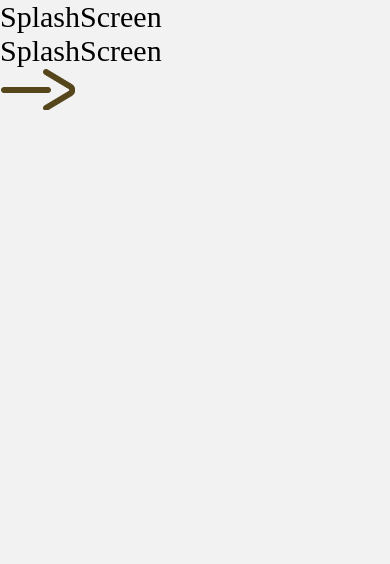
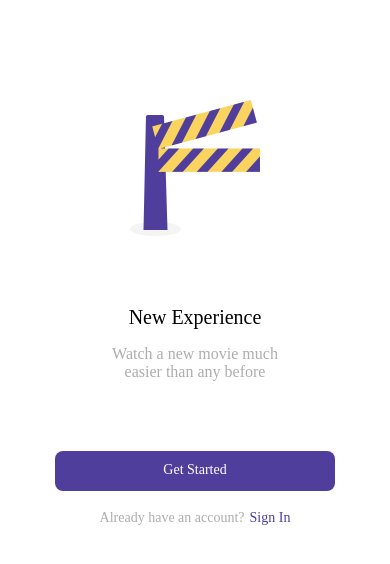
Before and after one commit to MuhammadAnsoriNasution/react-native-flutix-firebase, a React Native app: screen /SplashScreen in a window 390 px wide. Shown: the top 564 px of the page. Built offline with nearby package versions, Linux system fonts and the light colour scheme; no server answers.

Commit message:
Splash screen

```diff
--- a/App.tsx
+++ b/App.tsx
@@ -1,5 +1,5 @@
 import * as React from 'react';
-import Routes from './src/routes/Index';
+import Routes from './src/routes/index';
 import { QueryClient, QueryClientProvider } from '@tanstack/react-query';
 
 const queryClient = new QueryClient();
--- a/src/screens/SplashScreen.tsx
+++ b/src/screens/SplashScreen.tsx
@@ -1,35 +1,112 @@
 import React from 'react';
-import { Image, SafeAreaView, StyleSheet, Text } from 'react-native';
-import fontFamily from '../assets/fonts';
+import {
+  Image,
+  Pressable,
+  StatusBar,
+  StyleSheet,
+  Text,
+  TouchableOpacity,
+  View,
+} from 'react-native';
+import { SafeAreaView } from 'react-native-safe-area-context';
 import images from '../assets/images';
-import { useQuery } from '@tanstack/react-query';
-import axios from 'axios';
+import theme from '../utils/theme';
 
 export default function SplashScreen() {
-  const ghQuery = useQuery({
-    queryKey: ['https://api.github.com/repositories/207645083'],
-    queryFn: () =>
-      axios
-        .get('https://api.github.com/repositories/207645083')
-        .then(ress => ress.data),
-  });
-  console.log(ghQuery.data?.full_name);
   return (
-    <SafeAreaView>
-      <Text style={styles.text}>SplashScreen</Text>
-      <Text style={styles.text2}>SplashScreen</Text>
-      <Image source={images.arrow} />
-    </SafeAreaView>
+    <>
+      <SafeAreaView style={styles.safeArea}>
+        <StatusBar backgroundColor={theme.whiteColor} barStyle="dark-content" />
+        <View style={styles.container}>
+          <Image source={images.logo} style={styles.logo} />
+          <View style={styles.containerTitleSub}>
+            <Text style={styles.title}>New Experience</Text>
+            <Text style={styles.subtitle}>
+              Watch a new movie much easier than any before
+            </Text>
+          </View>
+          <View style={styles.wrapperAction}>
+            <Pressable style={styles.btnStarted}>
+              <Text style={styles.btnStartedLabel}>Get Started</Text>
+            </Pressable>
+            <View style={styles.wrapperQuestion}>
+              <Text style={styles.question}>Already have an account?</Text>
+              <TouchableOpacity>
+                <Text style={styles.questionAction}>Sign In</Text>
+              </TouchableOpacity>
+            </View>
+          </View>
+        </View>
+      </SafeAreaView>
+    </>
   );
 }
 
 const styles = StyleSheet.create({
-  text: {
-    fontFamily: fontFamily.openSans[300],
-    fontSize: 30,
+  safeArea: {
+    flex: 1,
+    backgroundColor: theme.whiteColor,
   },
-  text2: {
-    fontFamily: fontFamily.openSans[700],
-    fontSize: 30,
+  container: {
+    backgroundColor: theme.whiteColor,
+    paddingTop: 100,
+    paddingHorizontal: 55,
+    paddingBottom: 70,
+    flex: 1,
+    alignItems: 'center',
+    flexDirection: 'column',
+    gap: 70,
+  },
+  logo: {
+    width: 130,
+    height: 136,
+  },
+  containerTitleSub: {
+    display: 'flex',
+    flexDirection: 'column',
+    gap: 16,
+    alignItems: 'center',
+    width: 190,
+  },
+  title: {
+    fontSize: 20,
+    ...theme.styles.blackTextFont,
+  },
+  subtitle: {
+    ...theme.styles.greyTextFont,
+    fontSize: 16,
+    textAlign: 'center',
+    fontWeight: '300',
+  },
+  wrapperAction: {
+    display: 'flex',
+    gap: 19,
+    width: '100%',
+  },
+  btnStarted: {
+    backgroundColor: theme.mainColor,
+    paddingTop: 11,
+    paddingBottom: 13,
+    alignItems: 'center',
+    borderRadius: 8,
+  },
+  btnStartedLabel: {
+    ...theme.styles.whiteTextFont,
+  },
+  wrapperQuestion: {
+    display: 'flex',
+    flexDirection: 'row',
+    alignItems: 'center',
+    gap: 5,
+    justifyContent: 'center',
+  },
+  question: {
+    ...theme.styles.greyTextFont,
+    fontSize: 14,
+    fontWeight: '400',
+  },
+  questionAction: {
+    ...theme.styles.purpleTextFont,
+    fontWeight: '500',
   },
 });
--- a/src/utils/theme.ts
+++ b/src/utils/theme.ts
@@ -13,6 +13,7 @@ const greyColor2 = '#BEBEBE';
 const greyColor3 = '#ADADAD';
 const secondary = '#F6F6F6';
 const secondary2 = '#DDDCDC';
+const whiteColor = '#ffffff';
 
 const styles = StyleSheet.create({
   blackTextFont: {
@@ -53,5 +54,7 @@ export default {
   greyColor,
   redColor,
   secondary2,
+  blackColor,
+  whiteColor,
   styles,
 };
```
Also changed, not shown: src/utils/axiosInstance.ts (added).
